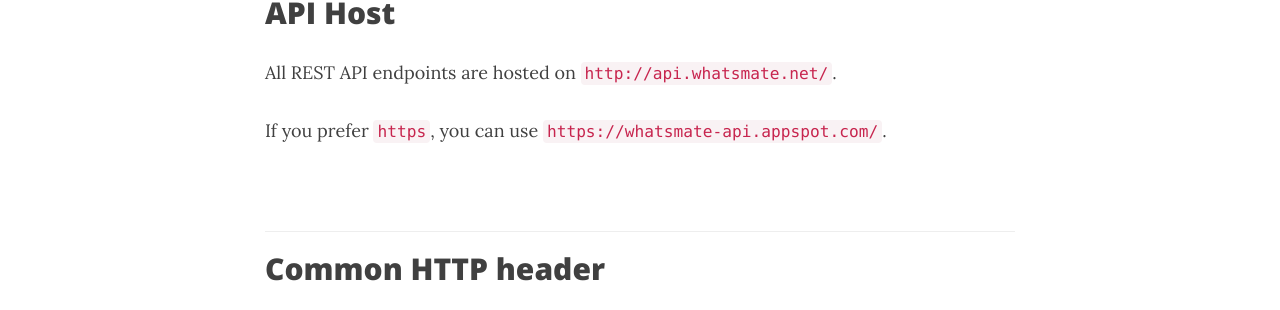
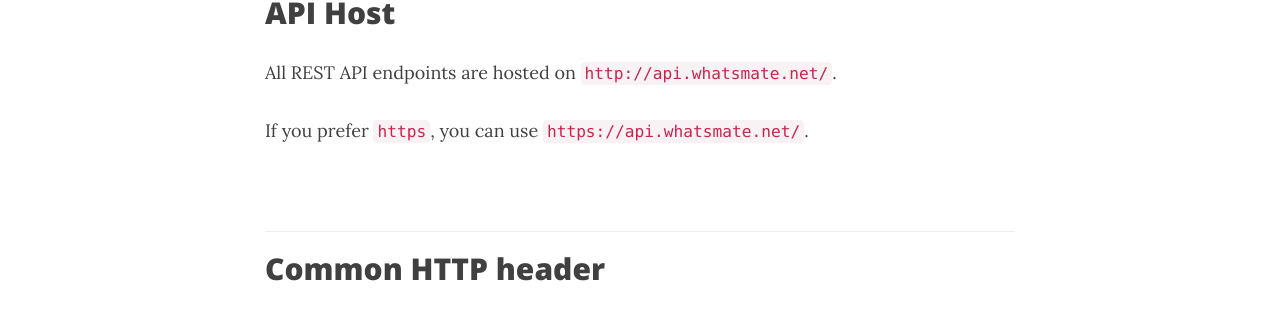
Before and after one commit to whatsmate/whatsmate.github.io, a Jekyll site: the page built from api-reference.md, in a window 1280 px wide and 900 px high, scrolled down 651 px. Shown: the part 138-448 px from the top of the window. Built offline with Jekyll 4.4.1, drawn with Linux system fonts in a browser that asks for light colours; nearby versions of some CDN libraries; some of the changed lines change nothing that is shown.

Commit message:
update https

```diff
--- a/api-reference.md
+++ b/api-reference.md
@@ -21,7 +21,7 @@
 
 All REST API endpoints are hosted on `http://api.whatsmate.net/`.
 
-If you prefer `https`, you can use `https://whatsmate-api.appspot.com/`.
+If you prefer `https`, you can use `https://api.whatsmate.net/`.
 
 
 <br/>
```
